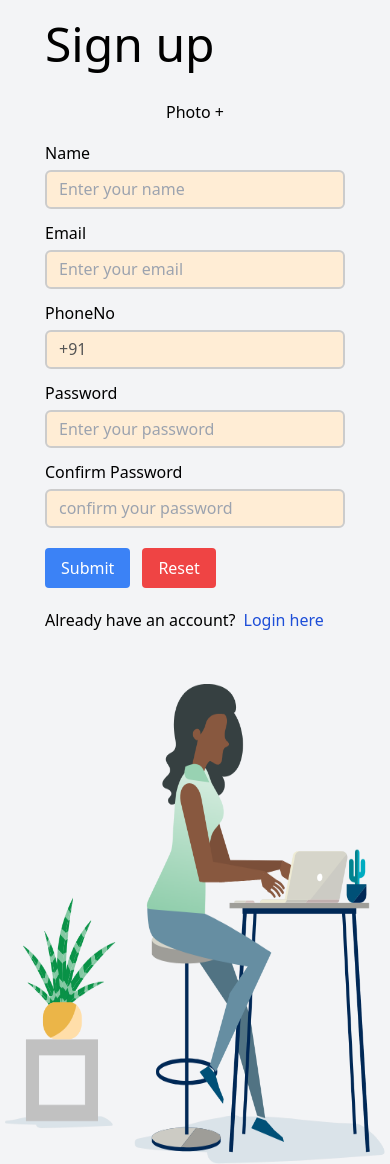
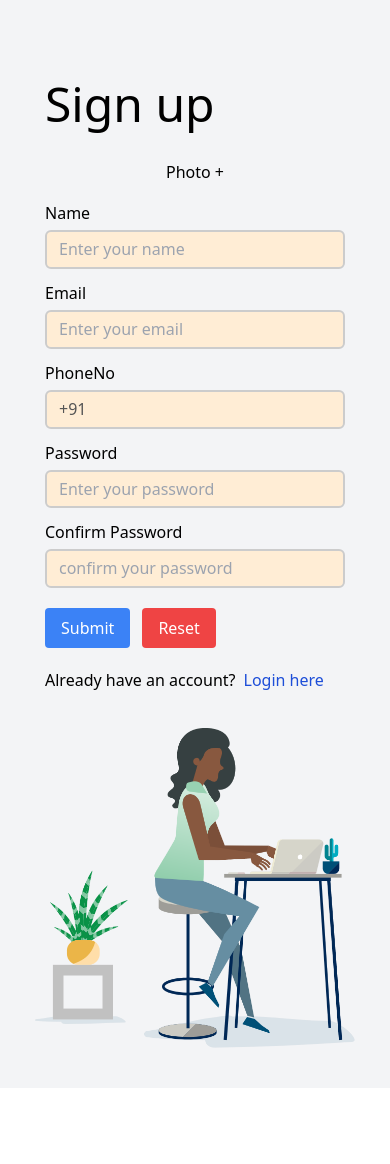
Before and after one commit to harshsimform/user-management-react-app, a React (Vite) app: page / in a window 390 px wide. After the commit the page ends 1088 px from the top, so only its background shows below. Built offline with nearby package versions, Linux system fonts and the light colour scheme.

Commit message:
fixed image bug in login and signup page

```diff
--- a/src/App.css
+++ b/src/App.css
@@ -25,10 +25,10 @@ input[type="file"] {
 @media (max-width: 1000px) {
   .Signup,
   .Login {
-    margin-top: 20px;
+    margin-top: 5rem;
   }
-  .signupImg > img {
-    margin-top: 2rem;
+  .userImg > img {
+    margin-top: 1rem;
   }
 }
 
@@ -38,4 +38,12 @@ input[type="file"] {
   input[type="password"] {
     max-width: 300px;
   }
+
+  .LoginImg > img {
+    width: 20rem;
+  }
+
+  .SignupImg > img {
+    height: 20rem;
+  }
 }
--- a/src/components/Login/Login.tsx
+++ b/src/components/Login/Login.tsx
@@ -6,7 +6,7 @@ import { useAppDispatch } from "../../redux/store";
 import { setLoggedIn } from "../../redux/SignupSlice/SignupSlice";
 import { NavLink, useNavigate } from "react-router-dom";
 import { toast } from "react-hot-toast";
-import SignupImg from "/assets/user-login.png";
+import LoginImg from "/assets/user-login.png";
 
 const initialValues: SignUpFormValues = {
   email: "",
@@ -114,8 +114,8 @@ const Login: React.FC = () => {
               </Formik>
             </div>
           </div>
-          <div className="signupImg">
-            <img className="max-w-[30rem]" src={SignupImg} />
+          <div className="userImg LoginImg">
+            <img className="max-w-[30rem]" src={LoginImg} />
           </div>
         </div>
       </div>
--- a/src/components/SignUp/Signup.tsx
+++ b/src/components/SignUp/Signup.tsx
@@ -158,7 +158,7 @@ const Signup: React.FC = () => {
                 </Formik>
               </div>
             </div>
-            <div className="signupImg flex items-center">
+            <div className="userImg SignupImg flex items-center LoginImg mb-10">
               <img className="w-full h-[30rem]" src={SignupImg} />
             </div>
           </div>
```
